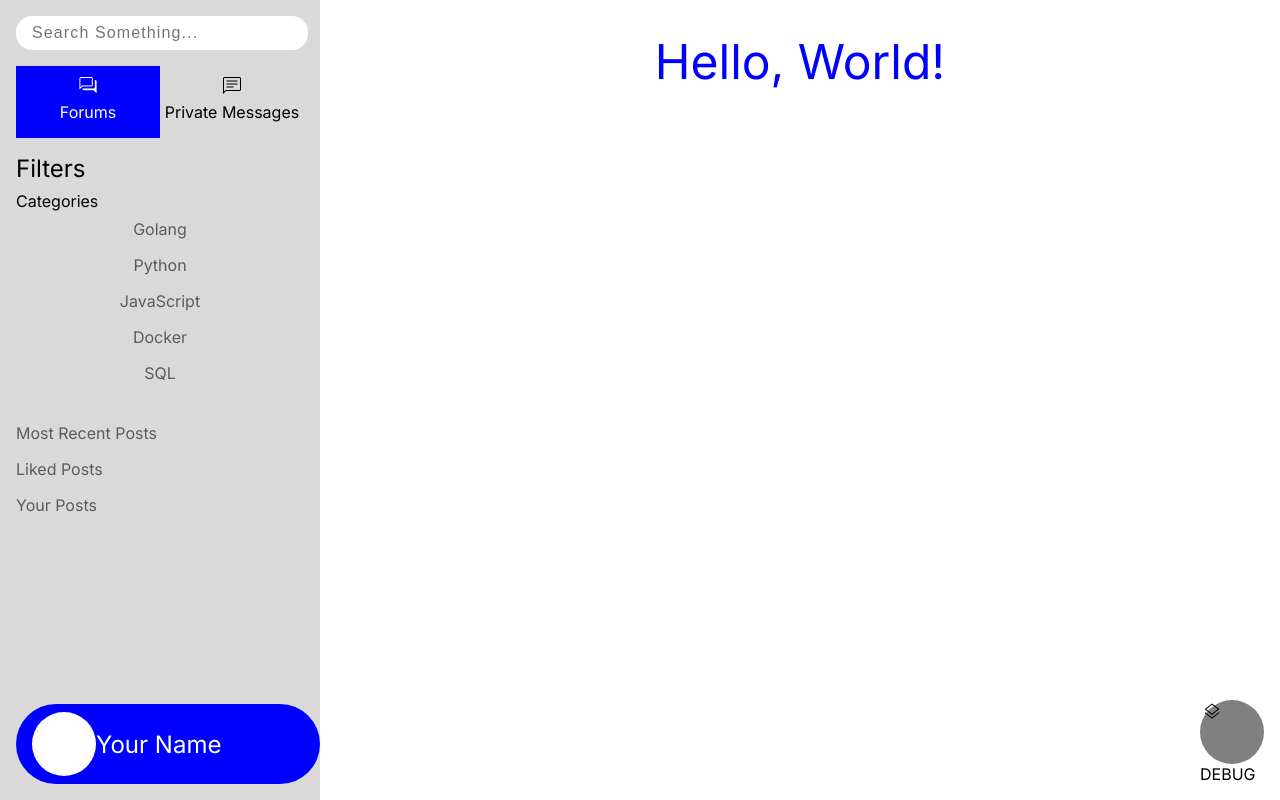
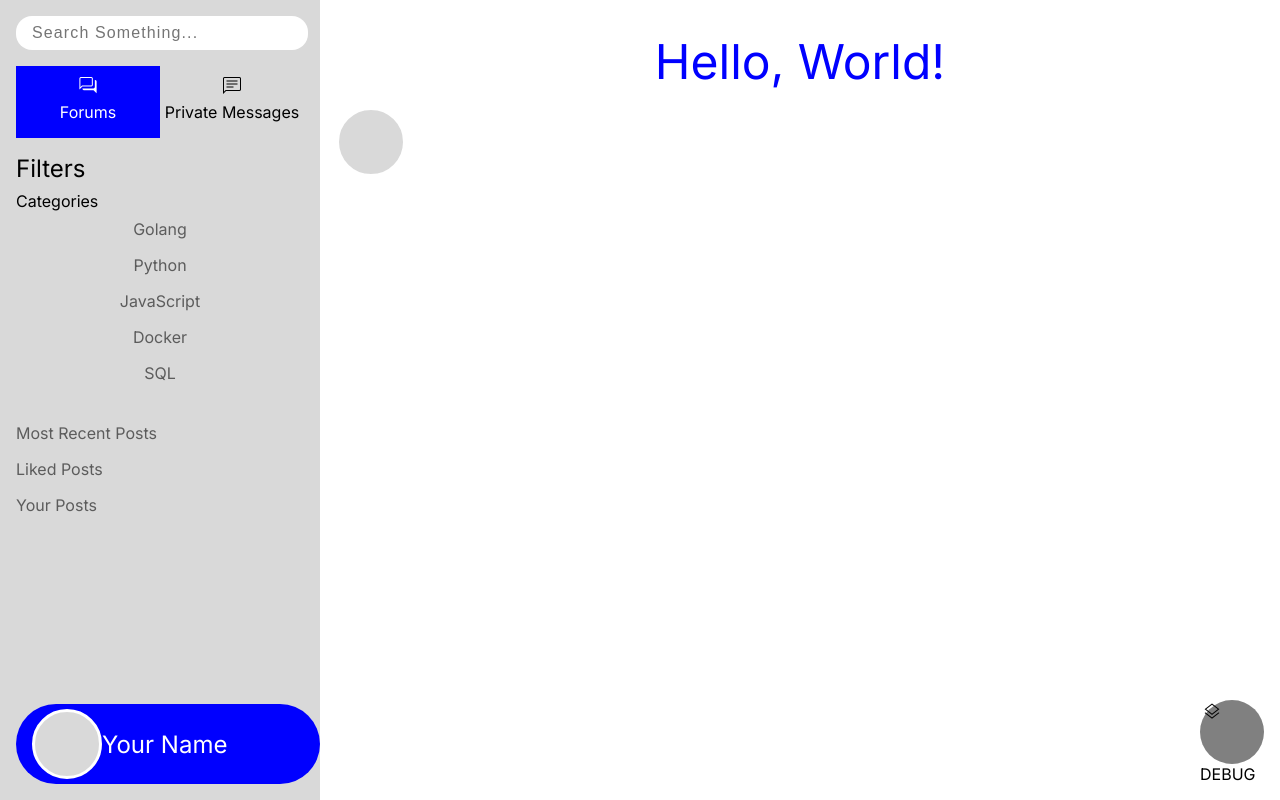
Before and after one commit to paraIncog/newforumparaincog, a website: page index.html in a window 1280 px wide. Drawn offline with nearby package versions, Linux system fonts and the light colour scheme.

Commit message:
Add forum db; Modify profilepic

```diff
--- a/index.html
+++ b/index.html
@@ -36,11 +36,13 @@
         </div>
       </div>
     </div>
+    <!-- Main content -->
     <div class="main-content">
       <div class="container">
         <div class="primary-page-desc">
           Hello, World!
         </div>
+        <div class="profilepic"></div>
       </div>
     </div>
     <!-- DEBUG -->
--- a/style.css
+++ b/style.css
@@ -115,8 +115,9 @@ body {
 .profilepic {
 	height: 4rem;
 	width: 4rem;
-	background-color: white;
+	background-color: #D9D9D9;
 	border-radius: 50%;
+	border: .2rem solid white;
 }
 
 .main-content {
```
Also changed, not shown: 1 other file.
